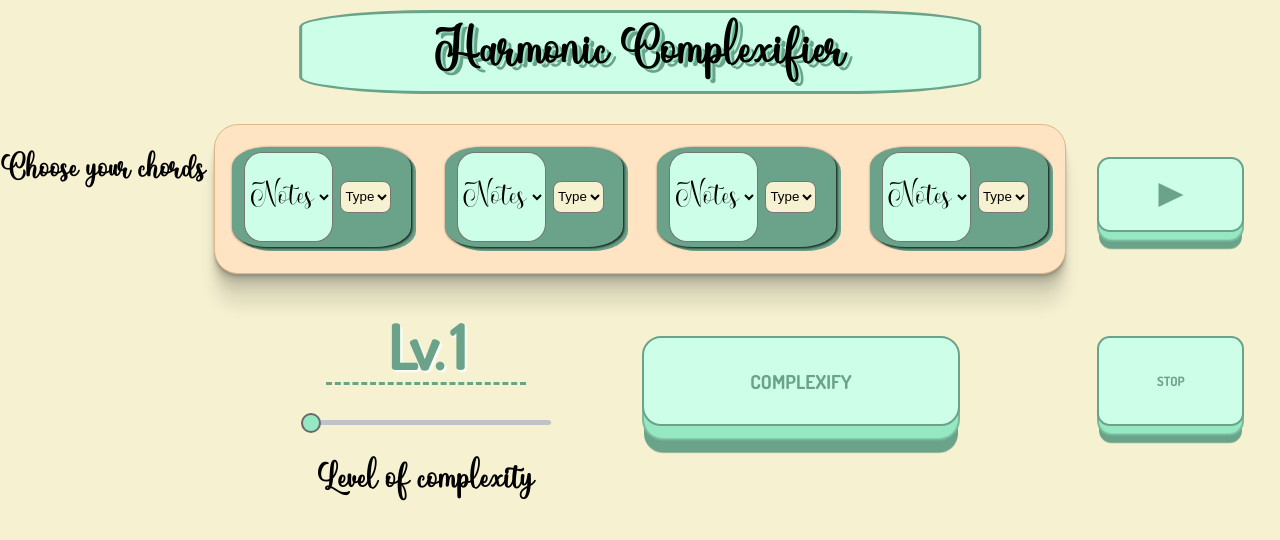
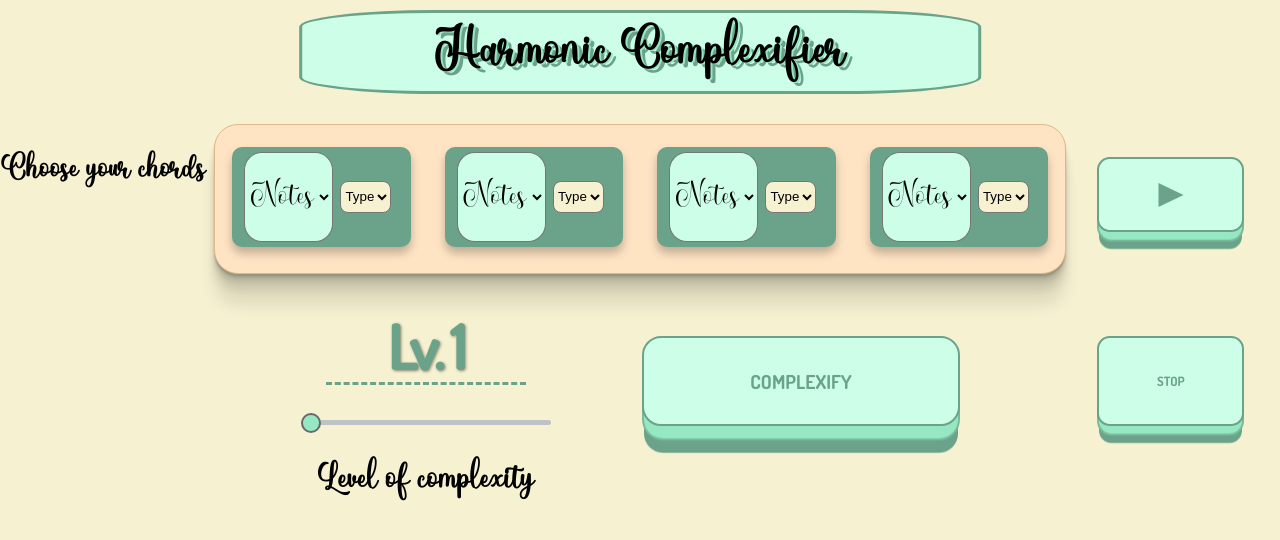
Before and after one commit to chille137/HarmonicComplexifier, a plain HTML site: page index.html in a window 1280 px wide. Drawn offline with nearby package versions, Linux system fonts and the light colour scheme.

Commit message:
little style adjustments
TODO LIST:
1) posizione pulsante stop da definire;
2) creare pulsanti "export to midi" e "bpm";
3) risolvere bug del pulsante play-in (quando non si seleziona alcuna nota)
4) colori da sistemare;
5) font da sistemare;

```diff
--- a/style.css
+++ b/style.css
@@ -16,16 +16,23 @@
 
 }
 
+/*background: rgb(106, 163, 137);*/
+
 .box {
     position: relative;
     background: rgb(106, 163, 137);
     top: 0.3em;
     width: 100%;
     height: 100px;
-    border-radius: 20%;
-    box-shadow: 1px 1px 3px black, 5px 4px 0 rgb(106 163 137);
     text-align: center;
     margin: 2%;
+    border-radius: 10px;
+    box-shadow: 0px 6px 10px rgba(0, 0, 0, 0.25);
+    transition: all 0.2s;
+}
+.box:hover {
+    box-shadow: 0px 6px 10px rgba(0, 0, 0, 0.4);
+    transform: scale(1.01);
 }
 
 
@@ -389,7 +396,7 @@ particle {
     line-height: 60px;
     margin: 35px auto;
     letter-spacing: -.07em;
-    text-shadow: white 2px 2px 2px;
+    text-shadow: #00000075 1px 1px 3px;
 }
 input[type="range"] {
     display: block;
```
